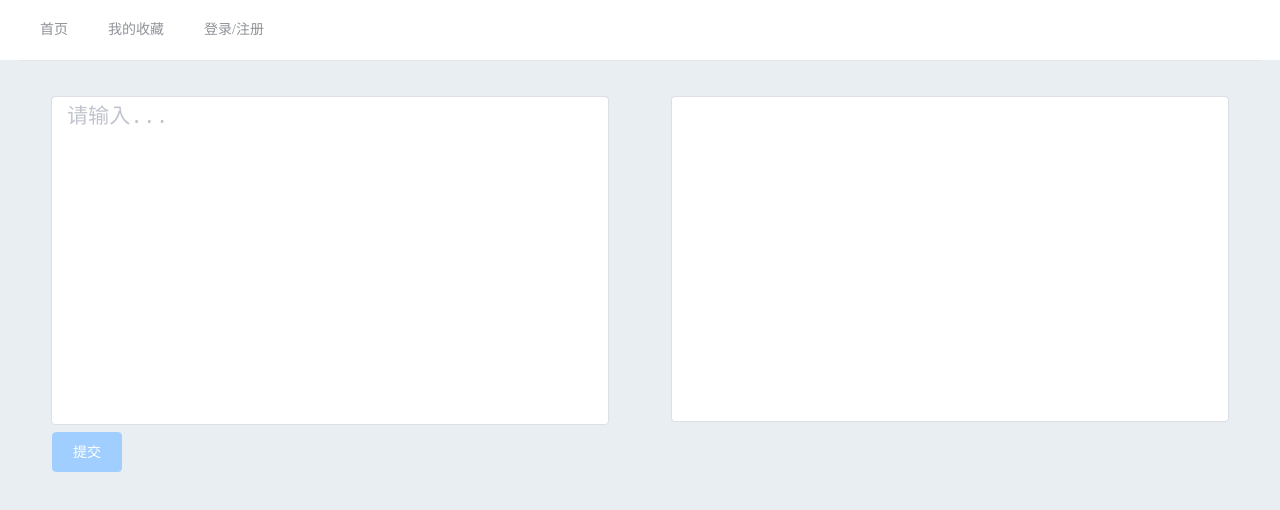
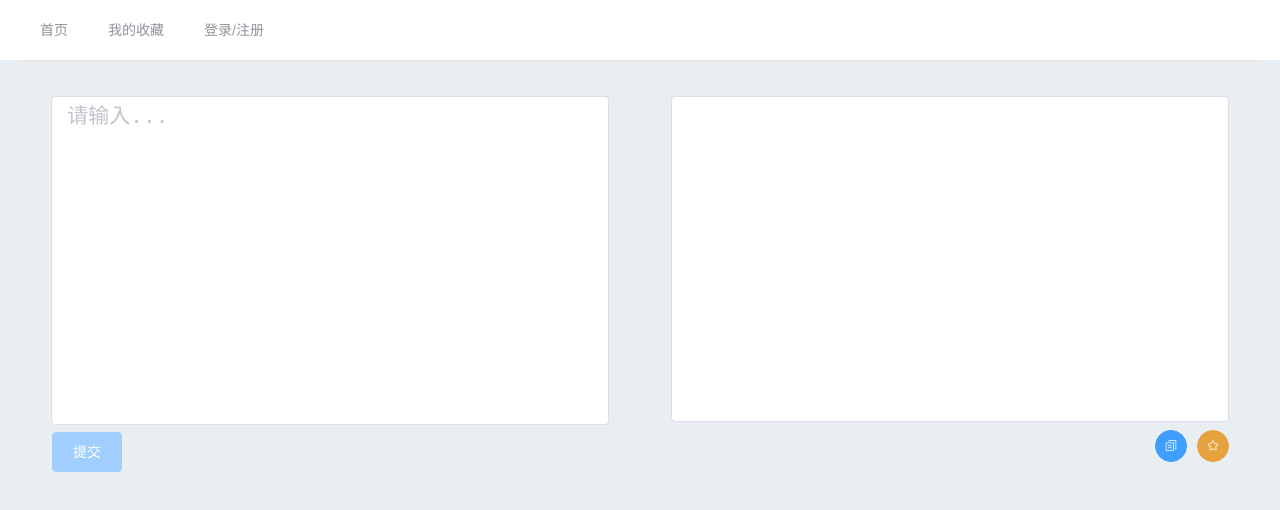
Before and after one commit to dumplant/openai-correction-app, a Vue app: page /#/home in a window 1280 px wide. Shown: the top 510 px of the page. Built offline with nearby package versions, Linux system fonts and the light colour scheme.

Commit message:
add copy function

```diff
--- a/src/App.vue
+++ b/src/App.vue
@@ -13,14 +13,11 @@ export default {
 </script>
 
 <style scoped>
-body {
+
+#app {
   font-family: "Helvetica Neue", Helvetica, "PingFang SC", "Hiragino Sans GB", "Microsoft YaHei", "微软雅黑", Arial, sans-serif;
   -webkit-font-smoothing: antialiased;
   -moz-osx-font-smoothing: grayscale;
-}
-
-#app {
-
   /* text-align: center;
   color: #2c3e50;
   margin-top: 60px; */
--- a/src/components/Writings/WritingArea.vue
+++ b/src/components/Writings/WritingArea.vue
@@ -3,27 +3,24 @@
         <el-row>
             <el-col :span="12">
                 <div class="grid-content bg-purple">
-                    <el-input type="textarea" v-model="form.text" resize="none" placeholder="请输入..." rows="10" style="font-size: 1.32rem;" spellcheck ="false"></el-input>
+                    <el-input type="textarea" v-model="form.text" resize="none" placeholder="请输入..." rows="10" style="font-size: 1.32rem;" spellcheck="false"></el-input>
                 </div>
                 <el-button type="primary" @click="onSubmitGrammar" class="submitBtn" :disabled="!!!form.text">提交</el-button>
 
             </el-col>
             <el-col :span="12">
                 <div class="grid-content bg-purple-light">
-                    <!-- <el-tabs type="border-card">
-                        <el-tab-pane label="语法检查" v-loading="loading" style="height: 16rem;">
-                            <div style="height: 100%;">
-                                <div style="white-space: pre-wrap;" v-if="!!grammarRes" v-html="diffHtml"></div>
-                                <el-button type="warning" icon="el-icon-star-off" circle v-if="!!grammarRes" class="collectBtn" size="mini" @click="collect"></el-button>
-                            </div>
-                        </el-tab-pane>
-                    </el-tabs> -->
-                    <div class="outputBox" v-html="diffHtml" v-loading="loading" contenteditable="true" spellcheck ="false">
+                    <div class="outputBox" v-html="diffHtml" v-loading="loading" contenteditable="true" spellcheck="false">
                     </div>
                     <!-- <div class="outputTextarea" style="white-space: pre-wrap;" v-if="!!grammarRes"  ></div> -->
-                    <el-button type="warning" icon="el-icon-star-off" circle v-if="!!grammarRes" class="collectBtn" size="mini" @click="collect"></el-button>
+                    <div class="buttonGroup" v-if="!!grammarRes">
+                        <el-button type="primary" circle icon="el-icon-document-copy" class="collectBtn" size="small" @click="onCopy(grammarRes)"></el-button>
+                        <el-button type="warning" circle icon="el-icon-star-off" class="collectBtn" size="small" @click="collect"></el-button>
 
+                    </div>
                 </div>
+
+
             </el-col>
         </el-row>
     </div>
@@ -38,7 +35,7 @@ export default {
             form: {
                 text: ''
             },
-            grammarRes: '',
+            grammarRes: 'asd',
             polishRes: '',
             loading: false,
             collectedItem: {
@@ -86,7 +83,20 @@ export default {
             this.diffHtml = getHighLightDiff(this.form.text, this.grammarRes);
             this.collectedItem.diffHtml = this.diffHtml;
         },
+        onCopy(data) {
+            let oInput = document.createElement("input");
+            oInput.value = data;
+            document.body.appendChild(oInput);
+            oInput.select();
+            document.execCommand("Copy");
+            this.$message({
+                message: "复制成功",
+                type: "success"
+            });
+            oInput.remove();
 
+
+        },
         collect() {
             if (this.collectedItem.input != '' && this.collectedItem.output != '') {
                 this.$store.dispatch('collections/addToCollections', this.collectedItem)
@@ -111,6 +121,7 @@ body {
 .submitBtn {
     margin-left: 2rem;
 }
+
 .outputBox {
     font-family: monospace;
     background: #feffff;
@@ -130,11 +141,18 @@ body {
     transition: border-color .2s cubic-bezier(.645, .045, .355, 1);
 }
 
+.buttonGroup {
+    width: 100%;
+    height: 3rem;
+    display: flex;
+    align-items: center;
+    justify-content: flex-end;
+}
 
 .collectBtn {
-    position: absolute;
-    right: 10px;
-    bottom: 15px;
+    // position: absolute;
+    // bottom: -50px;
+    // right: 15px;
 }
 
 .el-row {
@@ -167,7 +185,6 @@ body {
     height: 20rem;
     width: 90%;
     margin: 1rem auto;
-    position: relative;
 
     &> :first-child {
         height: 102%;
--- a/src/main.js
+++ b/src/main.js
@@ -7,6 +7,7 @@ import store from "./store/index.js";
 
 
 Vue.config.productionTip = false;
+
 Vue.use(ElementUI);
 
 new Vue({
--- a/src/utils/diff.js
+++ b/src/utils/diff.js
@@ -29,7 +29,8 @@ export const getHighLightDiff = (oldStr, str) => {
   const diff = Diff.diffWords(oldStr, str);
   //console.log(diff)
   var result = new StringBuffer();
-  diff.forEach((part) => {
+    diff.forEach((part) => {
+      console.log(part)
     if (part.added) {
       //文字新增，红色
       result.append("<span style='background:#40a0ff84'>");
```
